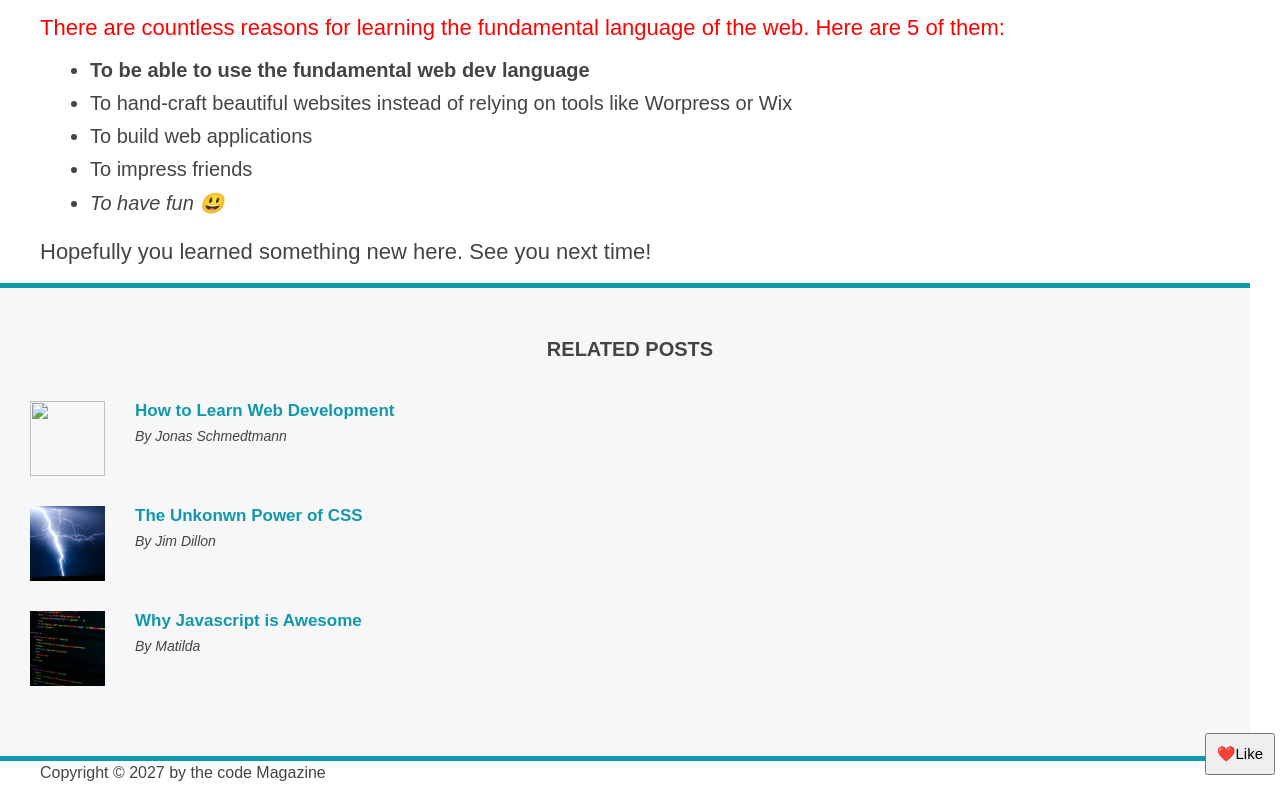
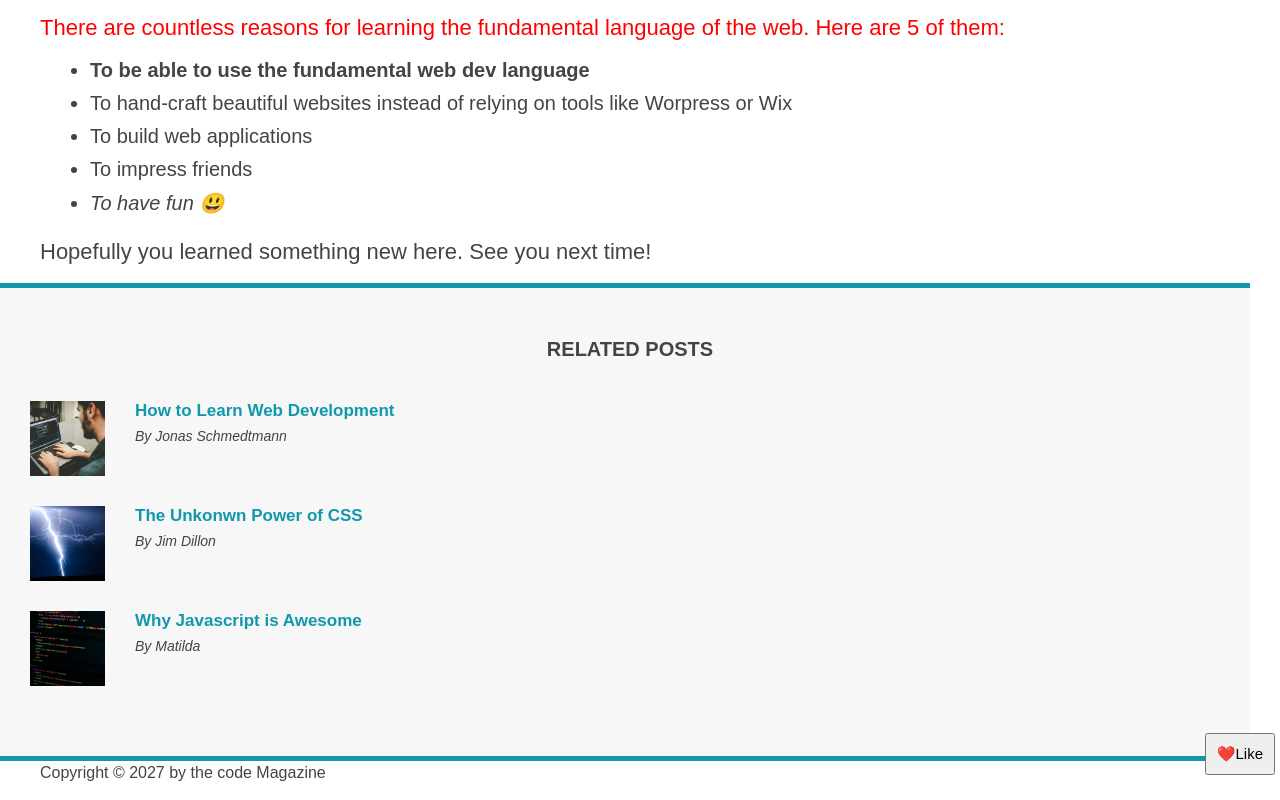
Before and after one commit to vrajgautam1/code-magazine, a plain HTML site: page index.html in a window 1280 px wide. Shown: the part 1409-2209 px from the top of the page. Drawn offline with Linux system fonts and the light colour scheme.

Commit message:
Update index.html

```diff
--- a/index.html
+++ b/index.html
@@ -129,7 +129,7 @@
                     <ul class="related">
                         <li class="related-post">
                             <img
-                            src="img/related-1.jpg"
+                            src="related-1.jpg"
                             alt=""
                             height="75"
                             width="75"
```
